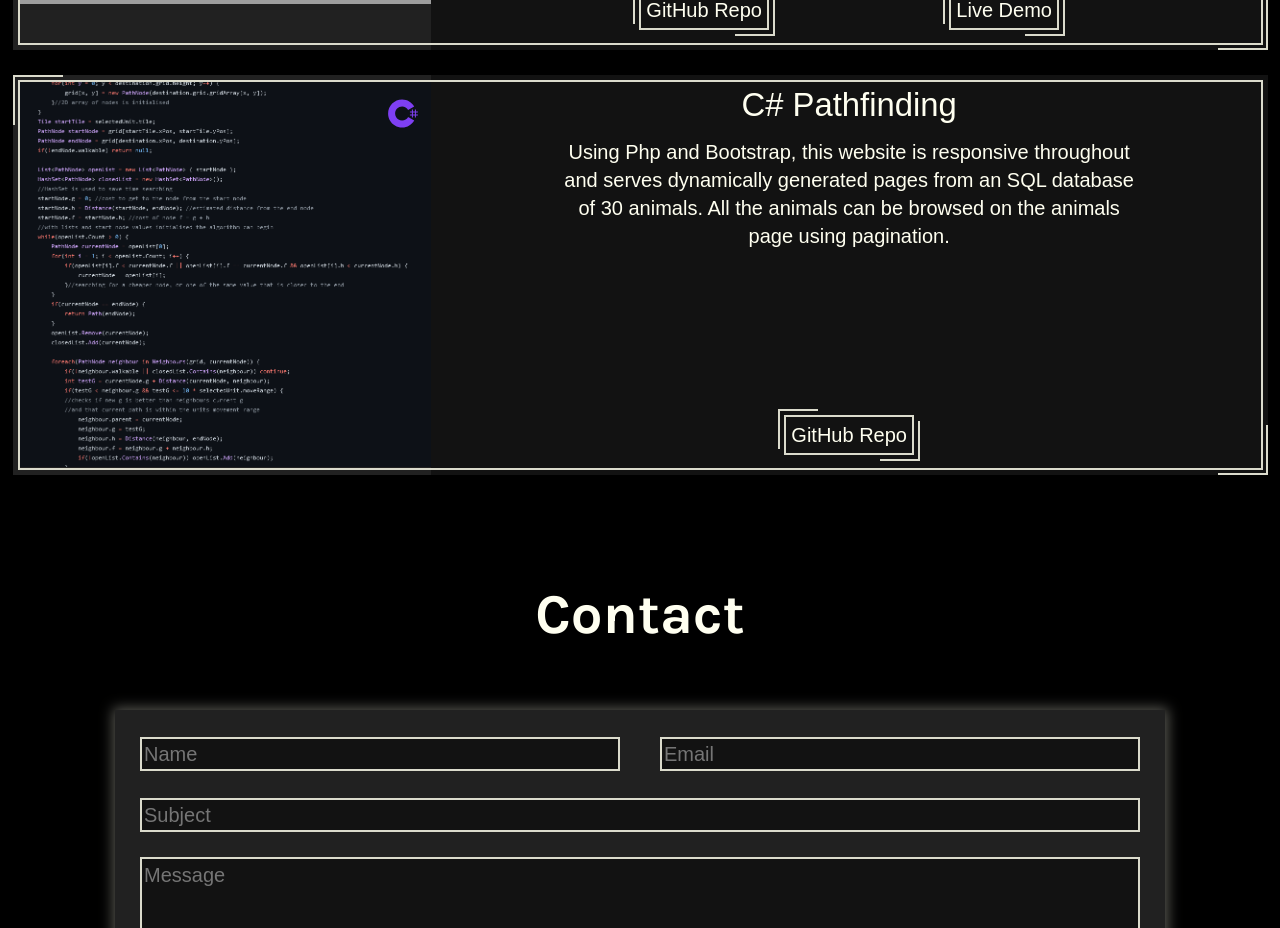
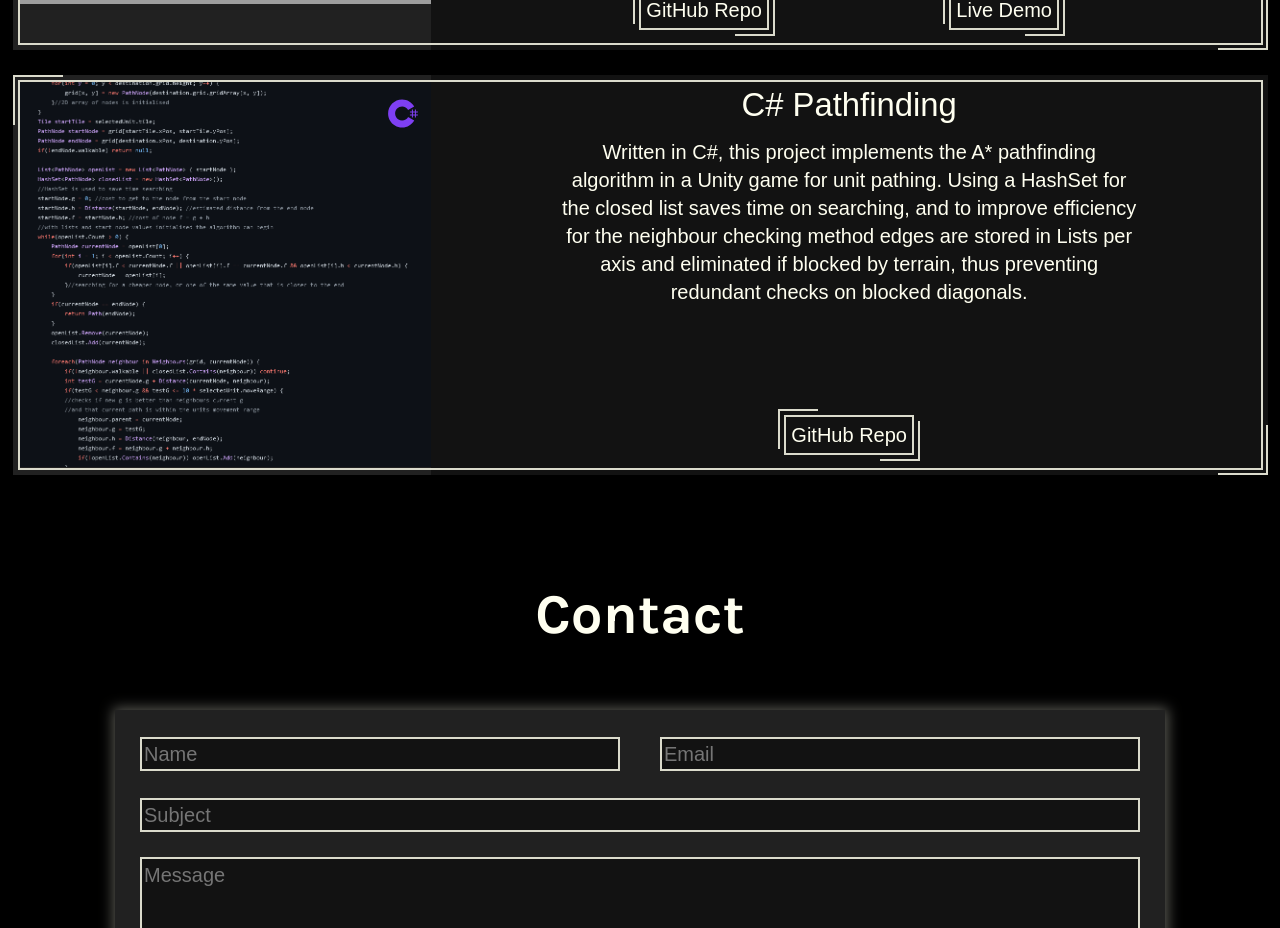
Before and after one commit to ChrisLilleyDev/chrislilleydev.github.io, a React (Create React App) app: page / in a window 1280 px wide. Shown: the part 2260-3188 px from the top of the page. Built offline with nearby package versions, Linux system fonts and the light colour scheme; grey boxes are pictures that could not be loaded; a web font is replaced by a local one.

Commit message:
Amending A* pathfinding desc

```diff
--- a/src/components/Projects.js
+++ b/src/components/Projects.js
@@ -52,9 +52,10 @@ export default function Projects() {
             <div className="Project-Text">
               <div className="Project-Heading">C# Pathfinding</div>
               <div className="Project-Description">
-                Using Php and Bootstrap, this website is responsive throughout and serves
-                dynamically generated pages from an SQL database of 30 animals. All the animals can be browsed
-                on the animals page using pagination.
+                Written in C#, this project implements the A* pathfinding algorithm in a Unity game for unit pathing.
+                Using a HashSet for the closed list saves time on searching, and to improve efficiency for the neighbour checking
+                method edges are stored in Lists per axis and eliminated if blocked by terrain, thus preventing redundant checks on blocked
+                diagonals.
               </div>
             </div>
             <div className="Project-Links">
```
